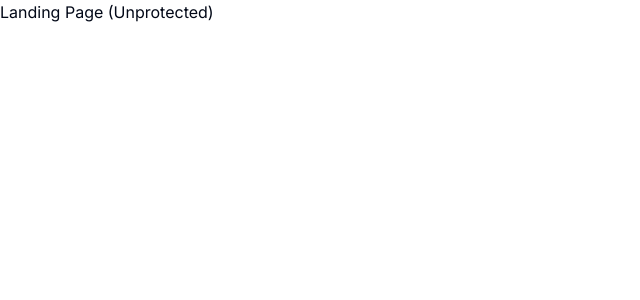
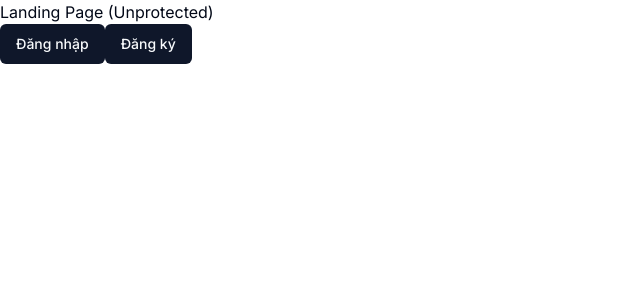
Before and after one commit to TreNgheDiCode/next13-ai-saas-platform, a Next.js app: page / in a window 1280 px wide. Shown: the top 300 px of the page, without its empty margins (0-640 px from the left). Built offline with nearby package versions, Linux system fonts and the light colour scheme.

Commit message:
Clerk Authentication

```diff
--- /dev/null
+++ b/app/(auth)/(routes)/sign-in/[[...sign-in]]/page.tsx
@@ -0,0 +1,5 @@
+import { SignIn } from "@clerk/nextjs";
+
+export default function Page() {
+  return <SignIn />;
+}
--- /dev/null
+++ b/app/(auth)/(routes)/sign-up/[[...sign-up]]/page.tsx
@@ -0,0 +1,5 @@
+import { SignUp } from "@clerk/nextjs";
+
+export default function Page() {
+  return <SignUp />;
+}
--- /dev/null
+++ b/app/(auth)/layout.tsx
@@ -0,0 +1,7 @@
+const AuthLayout = ({ children }: { children: React.ReactNode }) => {
+  return (
+    <div className="flex items-center justify-center h-full">{children}</div>
+  );
+};
+
+export default AuthLayout;
--- a/app/(dashboard)/(routes)/dashboard/page.tsx
+++ b/app/(dashboard)/(routes)/dashboard/page.tsx
@@ -1,7 +1,12 @@
+import { UserButton } from "@clerk/nextjs";
+
 const DashboardPage = () => {
   return (
-    <p>Dashboard Page (Protected)</p>
-  )
-}
+    <div>
+      <p>Dashboard Page (Protected)</p>
+      <UserButton afterSignOutUrl="/" />
+    </div>
+  );
+};
 
 export default DashboardPage;
--- a/app/(landing)/page.tsx
+++ b/app/(landing)/page.tsx
@@ -1,9 +1,20 @@
+import { Button } from "@/components/ui/button";
+import Link from "next/link";
+
 const LandingPage = () => {
-    return (
-        <div>
-            Landing Page (Unprotected)
-        </div>
-    )
-}
+  return (
+    <div>
+      Landing Page (Unprotected)
+      <div>
+        <Link href="/sign-in">
+          <Button>Đăng nhập</Button>
+        </Link>
+        <Link href="/sign-up">
+          <Button>Đăng ký</Button>
+        </Link>
+      </div>
+    </div>
+  );
+};
 
 export default LandingPage;
--- a/app/layout.tsx
+++ b/app/layout.tsx
@@ -1,22 +1,26 @@
-import './globals.css'
-import type { Metadata } from 'next'
-import { Inter } from 'next/font/google'
+import { ClerkProvider } from "@clerk/nextjs";
+import "./globals.css";
+import type { Metadata } from "next";
+import { Inter } from "next/font/google";
+import { viVN } from "@clerk/localizations";
 
-const inter = Inter({ subsets: ['latin'] })
+const inter = Inter({ subsets: ["latin"] });
 
 export const metadata: Metadata = {
-  title: 'CIGP AI SaaS',
-  description: 'AI Platform',
-}
+  title: "CIGP AI SaaS",
+  description: "AI Platform",
+};
 
 export default function RootLayout({
   children,
 }: {
-  children: React.ReactNode
+  children: React.ReactNode;
 }) {
   return (
-    <html lang="en">
-      <body className={inter.className}>{children}</body>
-    </html>
-  )
+    <ClerkProvider localization={viVN}>
+      <html lang="en">
+        <body className={inter.className}>{children}</body>
+      </html>
+    </ClerkProvider>
+  );
 }
--- a/package.json
+++ b/package.json
@@ -9,6 +9,8 @@
     "lint": "next lint"
   },
   "dependencies": {
+    "@clerk/localizations": "^1.25.2",
+    "@clerk/nextjs": "^4.23.5",
     "@radix-ui/react-slot": "^1.0.2",
     "@types/node": "20.4.2",
     "@types/react": "18.2.15",
```
Also changed, not shown: middleware.ts (added, +12 -0 lines), 1 other file (tests, documents, lock files or other folders).
